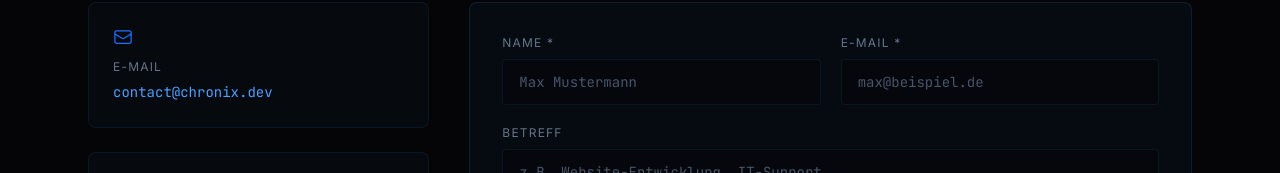
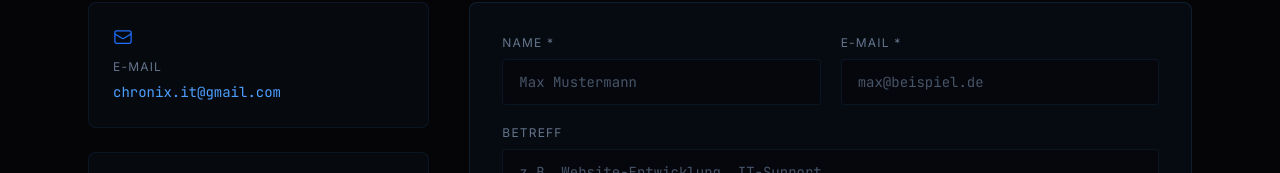
Before and after one commit to chronix-IT/chronixSite, a React (Vite) app: page /kontakt in a window 1280 px wide. Shown: the part 363-536 px from the top of the page. Built offline with nearby package versions, Linux system fonts and the light colour scheme.

Commit message:
change the email to the correct one

```diff
--- a/src/pages/Contact.jsx
+++ b/src/pages/Contact.jsx
@@ -8,8 +8,8 @@ const contactInfo = [
       </svg>
     ),
     label: 'E-Mail',
-    value: 'contact@chronix.dev',
-    href: 'mailto:contact@chronix.dev',
+    value: 'chronix.it@gmail.com',
+    href: 'mailto:chronix.it@gmail.com',
   },
   {
     icon: (
```
